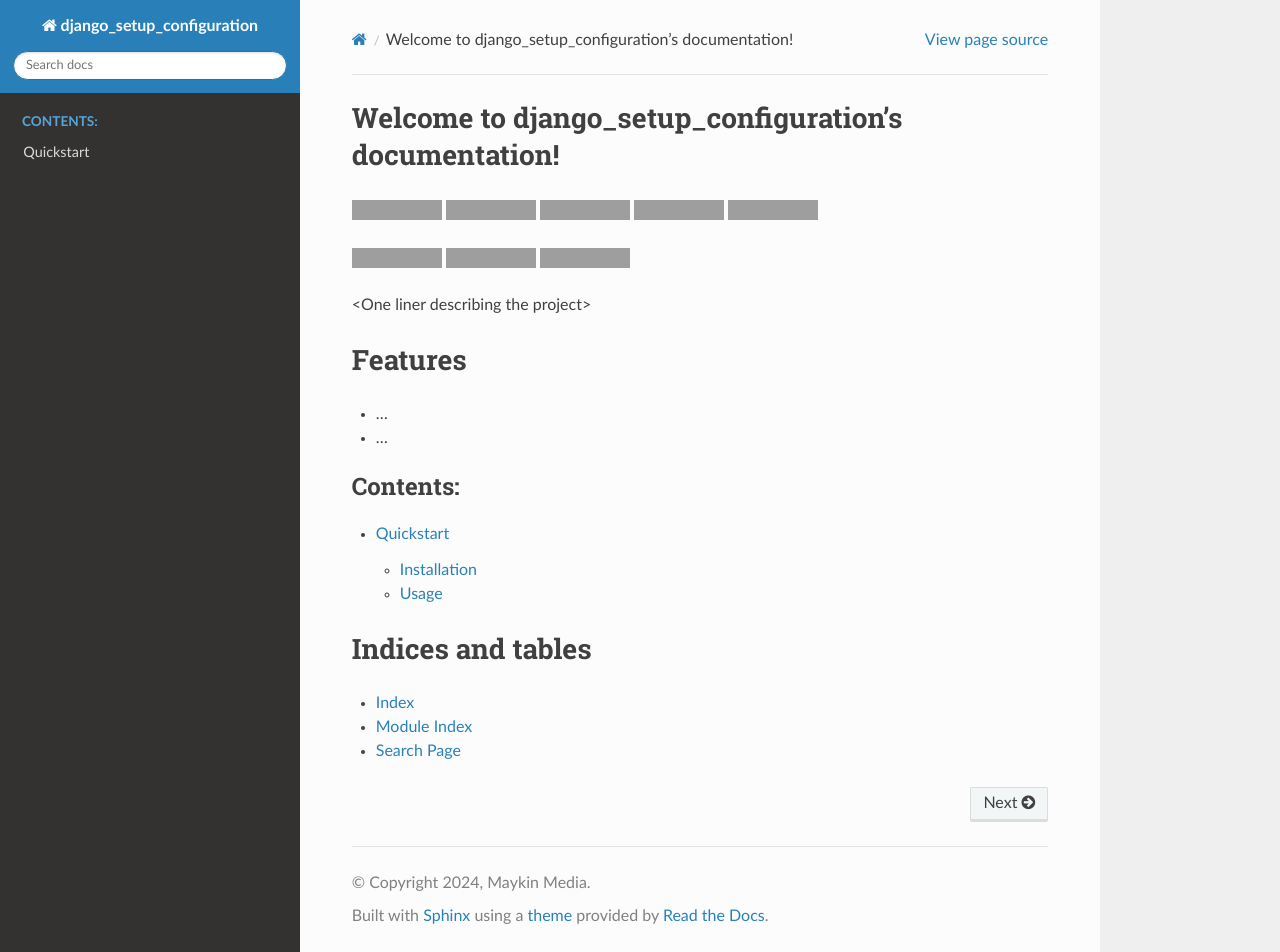
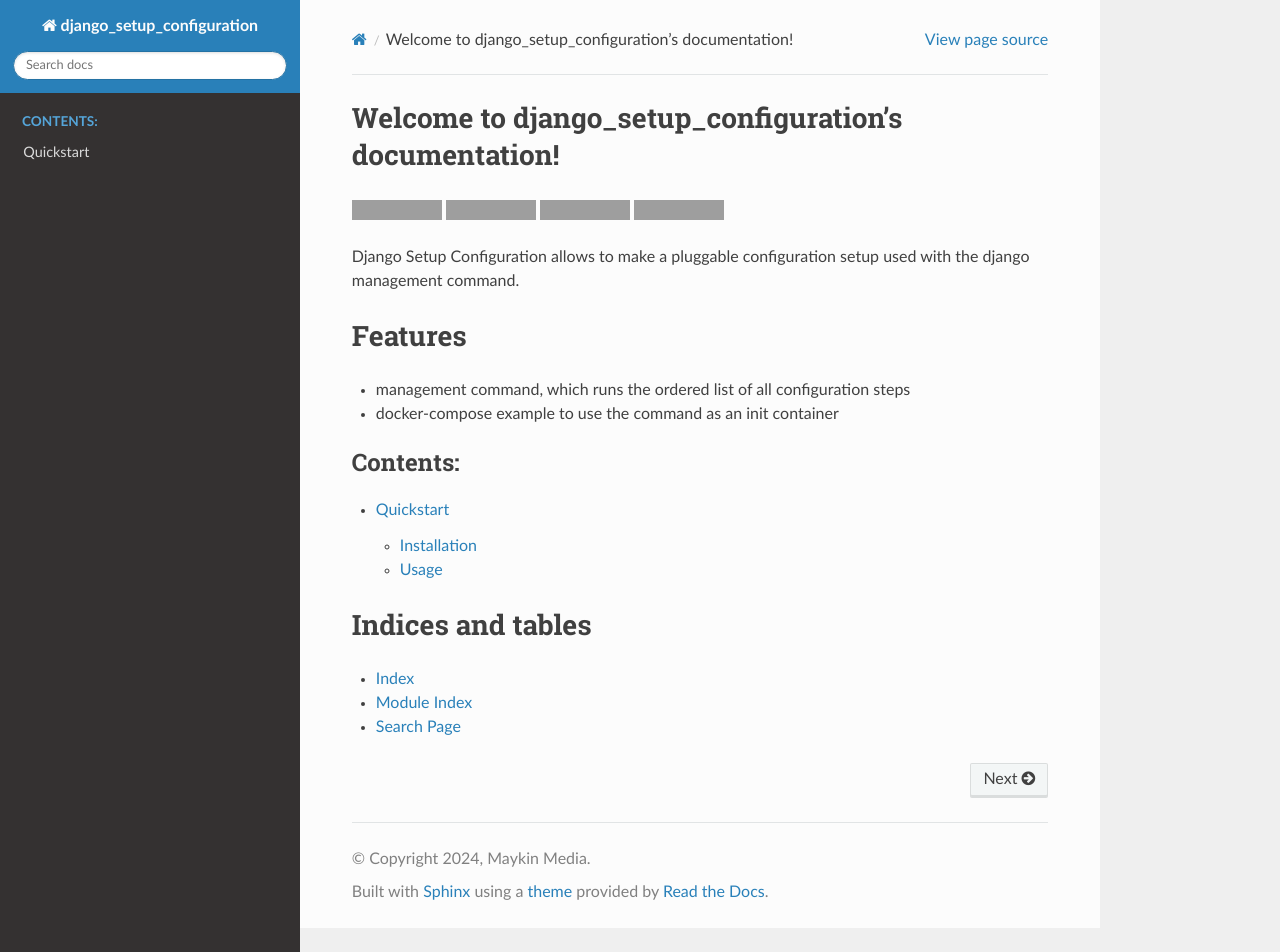
Before and after one commit to maykinmedia/django-setup-configuration, a Sphinx documentation site: the page built from docs/index.rst, in a window 1280 px wide and 952 px high. Built offline with Sphinx 7.4.7 and the Read the Docs theme 2.0.0, drawn with Linux system fonts in a browser that asks for light colours; some of the changed lines change nothing that is shown; grey boxes are pictures that could not be loaded.

Commit message:
:green_heart: [#1] comment out non-existent links in the docs

```diff
--- a/docs/index.rst
+++ b/docs/index.rst
@@ -5,17 +5,19 @@
 Welcome to django_setup_configuration's documentation!
 ======================================================
 
-|build-status| |code-quality| |black| |coverage| |docs|
+|build-status| |code-quality| |black| |coverage|
 
-|python-versions| |django-versions| |pypi-version|
+..
+   |docs| |python-versions| |django-versions| |pypi-version|
 
-<One liner describing the project>
+Django Setup Configuration allows to make a pluggable configuration setup
+used with the django management command.
 
 Features
 ========
 
-* ...
-* ...
+* management command, which runs the ordered list of all configuration steps
+* docker-compose example to use the command as an init container
 
 .. toctree::
    :maxdepth: 2
@@ -33,28 +35,29 @@ Indices and tables
 * :ref:`search`
 
 
-.. |build-status| image:: https://github.com/maykinmedia/django_setup_configuration/workflows/Run%20CI/badge.svg
+.. |build-status| image:: https://github.com/maykinmedia/django-setup-configuration/workflows/Run%20CI/badge.svg
     :alt: Build status
-    :target: https://github.com/maykinmedia/django_setup_configuration/actions?query=workflow%3A%22Run+CI%22
+    :target: https://github.com/maykinmedia/django-setup-configuration/actions?query=workflow%3A%22Run+CI%22
 
-.. |code-quality| image:: https://github.com/maykinmedia/django_setup_configuration/workflows/Code%20quality%20checks/badge.svg
+.. |code-quality| image:: https://github.com/maykinmedia/django-setup-configuration/workflows/Code%20quality%20checks/badge.svg
      :alt: Code quality checks
-     :target: https://github.com/maykinmedia/django_setup_configuration/actions?query=workflow%3A%22Code+quality+checks%22
+     :target: https://github.com/maykinmedia/django-setup-configuration/actions?query=workflow%3A%22Code+quality+checks%22
 
 .. |black| image:: https://img.shields.io/badge/code%20style-black-000000.svg
     :target: https://github.com/psf/black
 
-.. |coverage| image:: https://codecov.io/gh/maykinmedia/django_setup_configuration/branch/master/graph/badge.svg
-    :target: https://codecov.io/gh/maykinmedia/django_setup_configuration
+.. |coverage| image:: https://codecov.io/gh/maykinmedia/django-setup-configuration/branch/main/graph/badge.svg
+    :target: https://codecov.io/gh/maykinmedia/django-setup-configuration
     :alt: Coverage status
 
-.. |docs| image:: https://readthedocs.org/projects/django_setup_configuration/badge/?version=latest
-    :target: https://django_setup_configuration.readthedocs.io/en/latest/?badge=latest
-    :alt: Documentation Status
+..
+   .. |docs| image:: https://readthedocs.org/projects/django_setup_configuration/badge/?version=latest
+       :target: https://django_setup_configuration.readthedocs.io/en/latest/?badge=latest
+       :alt: Documentation Status
 
-.. |python-versions| image:: https://img.shields.io/pypi/pyversions/django_setup_configuration.svg
+   .. |python-versions| image:: https://img.shields.io/pypi/pyversions/django-setup-configuration.svg
 
-.. |django-versions| image:: https://img.shields.io/pypi/djversions/django_setup_configuration.svg
+   .. |django-versions| image:: https://img.shields.io/pypi/djversions/django-setup-configuration.svg
 
-.. |pypi-version| image:: https://img.shields.io/pypi/v/django_setup_configuration.svg
-    :target: https://pypi.org/project/django_setup_configuration/
+   .. |pypi-version| image:: https://img.shields.io/pypi/v/django-setup-configuration.svg
+       :target: https://pypi.org/project/django-setup-configuration/
```
